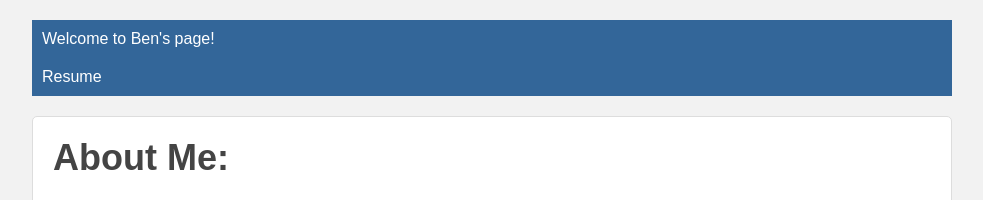
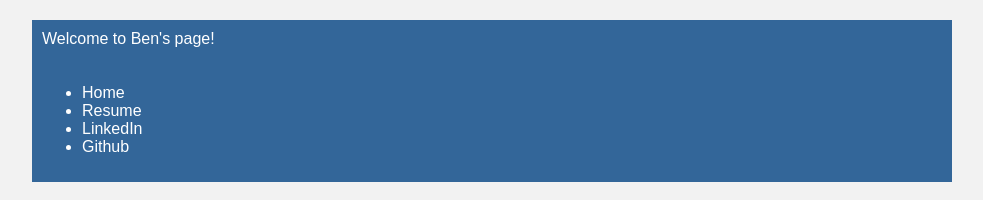
Before and after one commit to BenSheridan24/Final_Project, a plain HTML site: page index.html in a window 1280 px wide. Shown: the top 200 px of the page, without its empty margins (148-1131 px from the left). Drawn offline with Linux system fonts and the light colour scheme; grey boxes are pictures that could not be loaded.

Commit message:
Update index.html

```diff
--- a/index.html
+++ b/index.html
@@ -12,7 +12,12 @@
          Welcome to Ben's page!
     </header>
     <nav>
-        <a href="./resume.html"> Resume </a>
+        <ul>
+            <li><a href="index.html">Home</a></li>
+            <li><a href="resume.html">Resume</a></li>
+            <li><a href="https://www.linkedin.com/in/benmsheridan/">LinkedIn</a></li>
+            <li><a href="https://github.com/BenSheridan24">Github</a></li>
+        </ul>
     </nav>
     <main>
         <h1>About Me:</h1>
```
